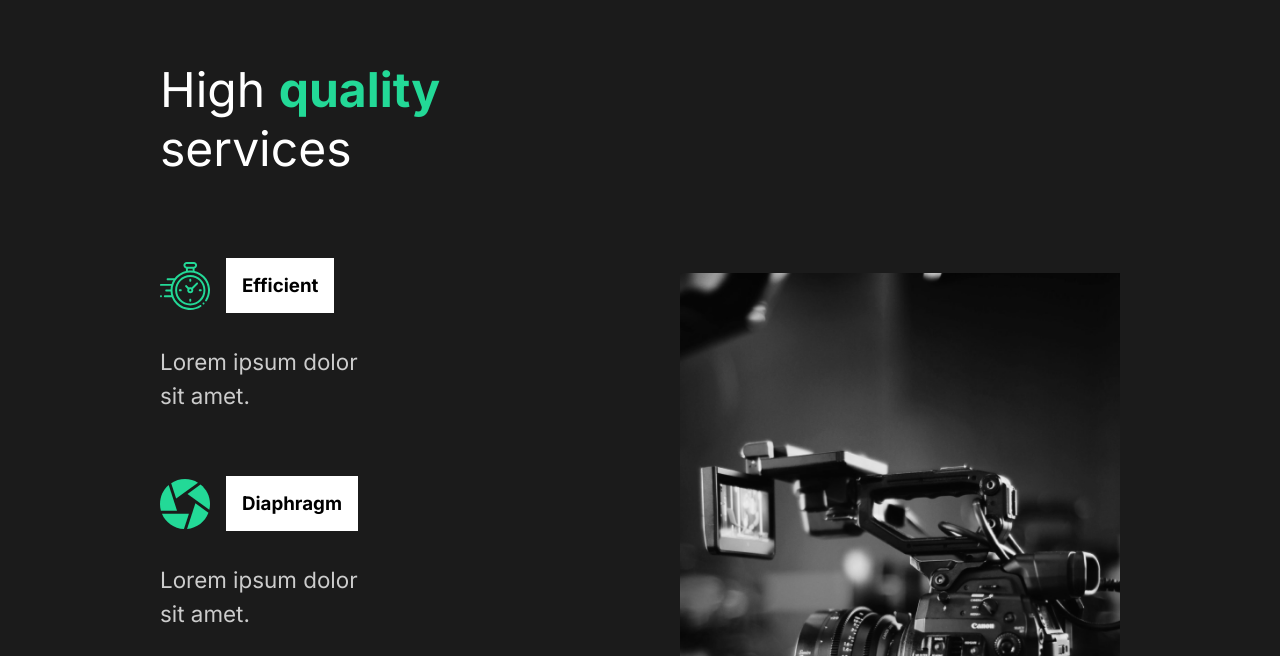
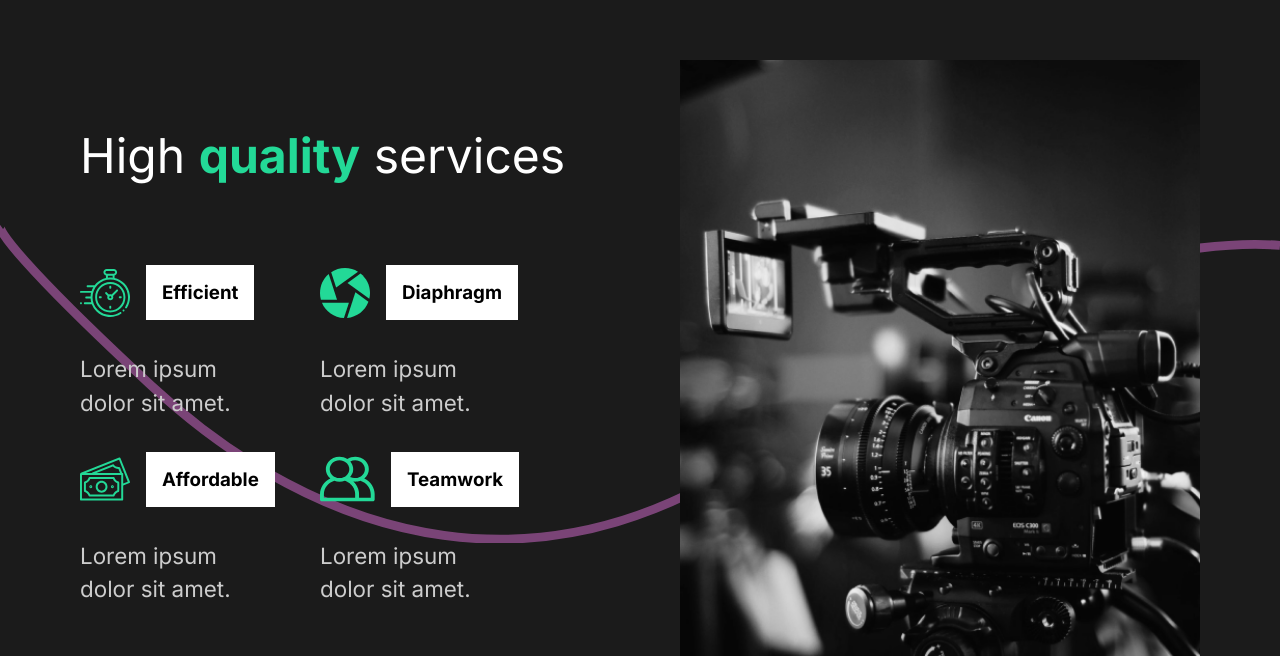
Before and after one commit to towerbrother/personalPortfolio-app, a React (Create React App) app: page / in a window 1280 px wide. Shown: the part 904-1560 px from the top of the page. Built offline with nearby package versions, Linux system fonts and the light colour scheme.

Commit message:
Minor amendment to Card styling in the ServicesSection.

```diff
--- a/src/components/ServicesSection.js
+++ b/src/components/ServicesSection.js
@@ -1,4 +1,5 @@
 import React from "react";
+import Wave from "./Wave";
 import clock from "../img/clock.svg";
 import diaphragm from "../img/diaphragm.svg";
 import money from "../img/money.svg";
@@ -56,6 +57,7 @@ const ServicesSection = () => {
       <StyledImage>
         <img src={home2} alt="a camera" />
       </StyledImage>
+      <Wave />
     </StyledServices>
   );
 };
@@ -63,13 +65,13 @@ const ServicesSection = () => {
 export default ServicesSection;
 
 const StyledServices = styled(StyledLayout)`
+  z-index: 2;
   h2 {
     padding-bottom: 5rem;
   }
-
   p {
     width: 70%;
-    padding: 2rem 0rem 4rem 0rem;
+    padding: 2rem 0rem;
   }
 `;
 
@@ -79,7 +81,7 @@ const Cards = styled.div`
 `;
 
 const Card = styled.div`
-  flex-basis: 20rem;
+  flex-basis: 15rem;
   .icon {
     display: flex;
     align-items: center;
--- a/src/styles.js
+++ b/src/styles.js
@@ -6,7 +6,7 @@ export const StyledLayout = styled(motion.div)`
   display: flex;
   align-items: center;
   justify-content: space-between;
-  padding: 5rem 10rem;
+  padding: 5rem 5rem;
   color: white;
 `;
 
```
Also changed, not shown: 1 other file (tests, documents, lock files or other folders).
